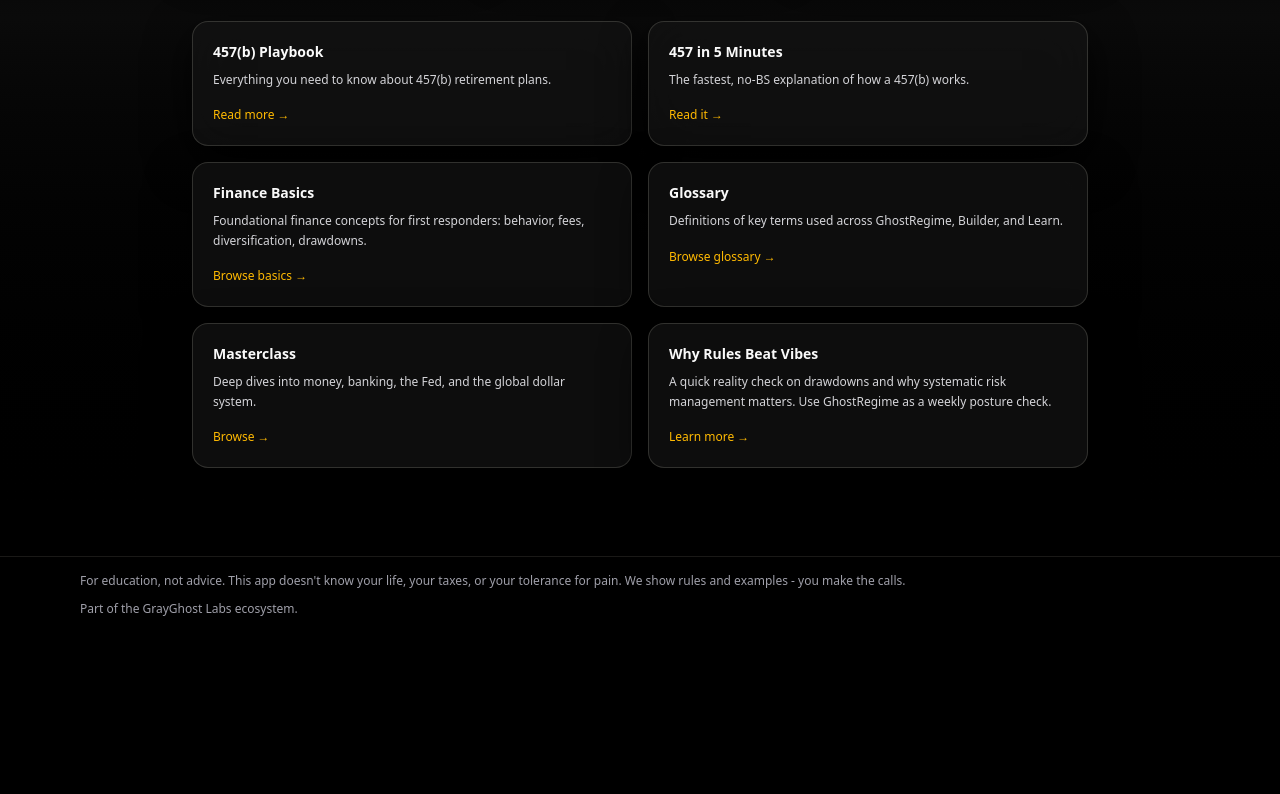
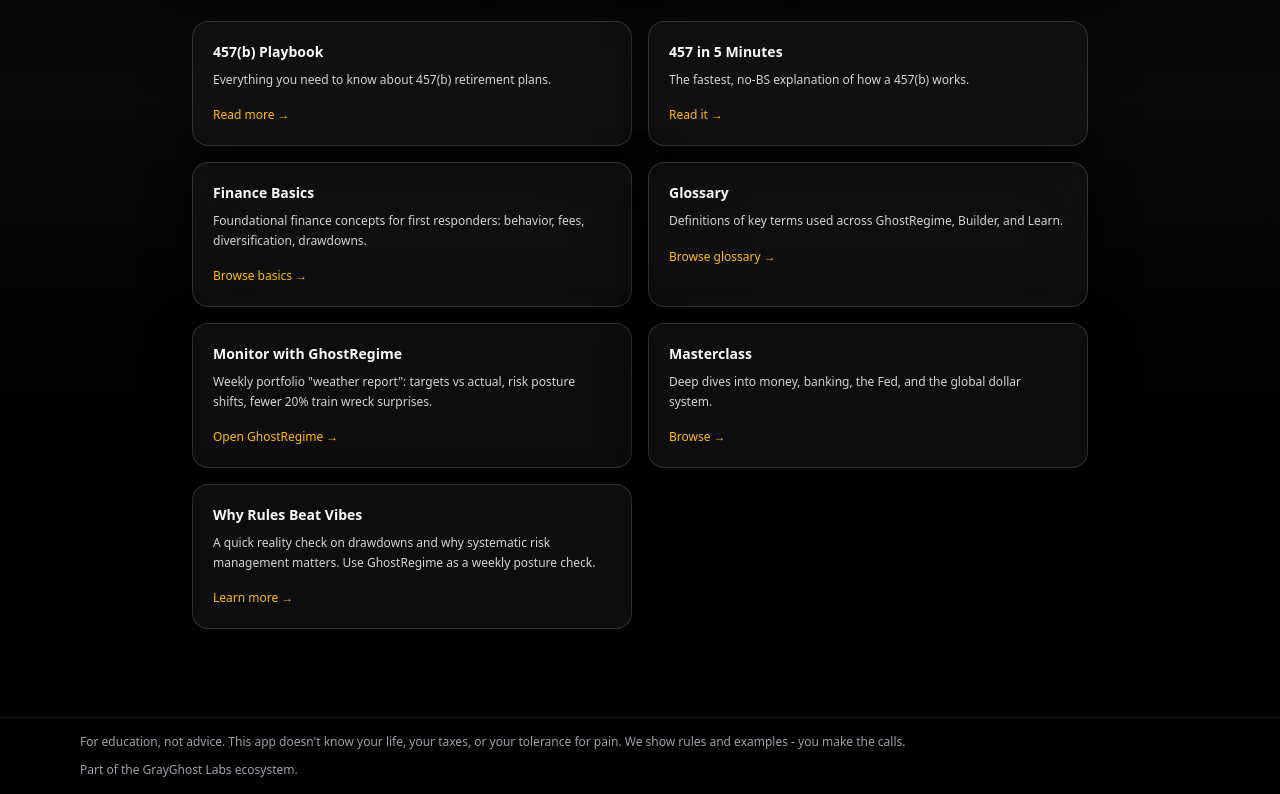
Before and after one commit to firemansghost/ghost-allocator, a Next.js app: page /learn in a window 1280 px wide. Shown: the part 589-1383 px from the top of the page. Before the commit the page ends 1222 px from the top, so only its background shows below. Built offline with nearby package versions, Linux system fonts and the light colour scheme; no server answers.

Commit message:
Learn hub: add Monitor with GhostRegime Browse card
- New card after Glossary, before Masterclass
- Weekly weather report copy, Open GhostRegime → link to /ghostregime
- TASK_LOG entry

Made-with: Cursor

```diff
--- a/app/learn/page.tsx
+++ b/app/learn/page.tsx
@@ -135,6 +135,19 @@ export default function LearnPage() {
             </GlassCard>
 
             <GlassCard className="p-4 sm:p-5 transition transform hover:-translate-y-1 hover:border-amber-400/60">
+              <h3 className="text-sm font-semibold text-zinc-50">Monitor with GhostRegime</h3>
+              <p className="mt-2 text-xs text-zinc-300 leading-relaxed mb-3">
+                Weekly portfolio &quot;weather report&quot;: targets vs actual, risk posture shifts, fewer 20% train wreck surprises.
+              </p>
+              <Link
+                href="/ghostregime"
+                className="text-xs font-medium text-amber-400 hover:text-amber-300 underline-offset-4 hover:underline"
+              >
+                Open GhostRegime →
+              </Link>
+            </GlassCard>
+
+            <GlassCard className="p-4 sm:p-5 transition transform hover:-translate-y-1 hover:border-amber-400/60">
               <h3 className="text-sm font-semibold text-zinc-50">Masterclass</h3>
               <p className="mt-2 text-xs text-zinc-300 leading-relaxed mb-3">
                 Deep dives into money, banking, the Fed, and the global dollar system.
```
Also changed, not shown: 1 other file (tests, documents, lock files or other folders).
